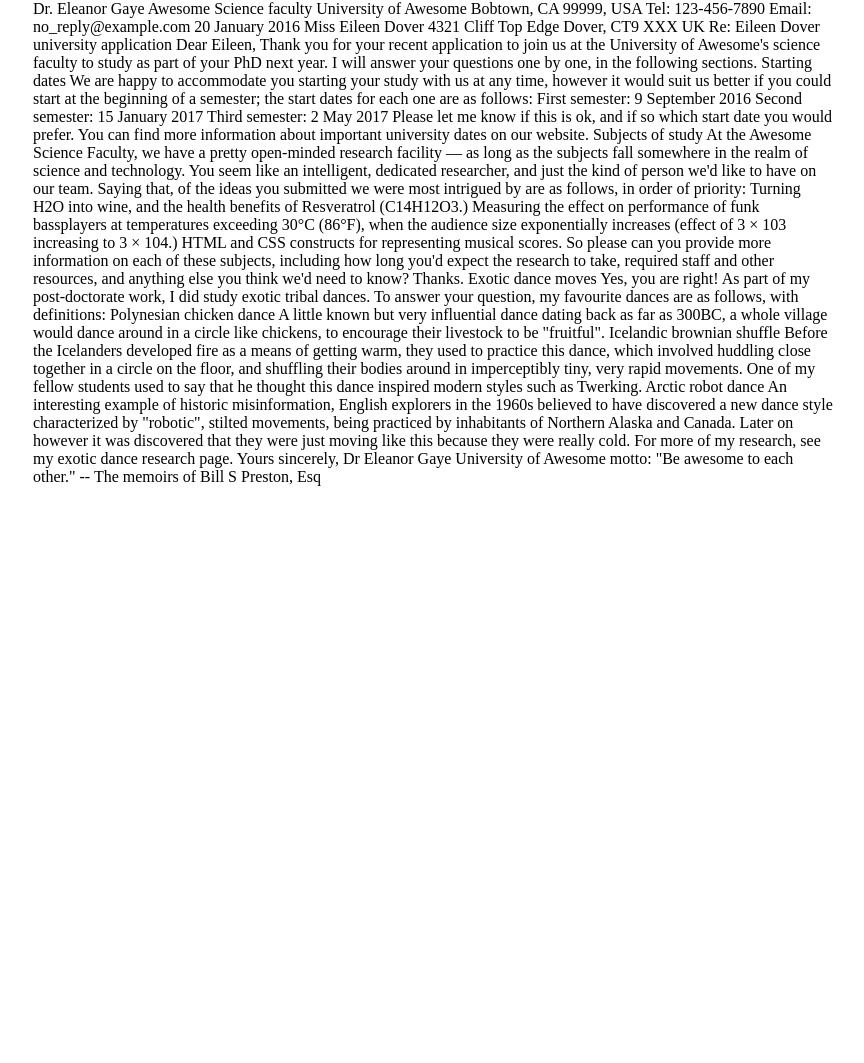
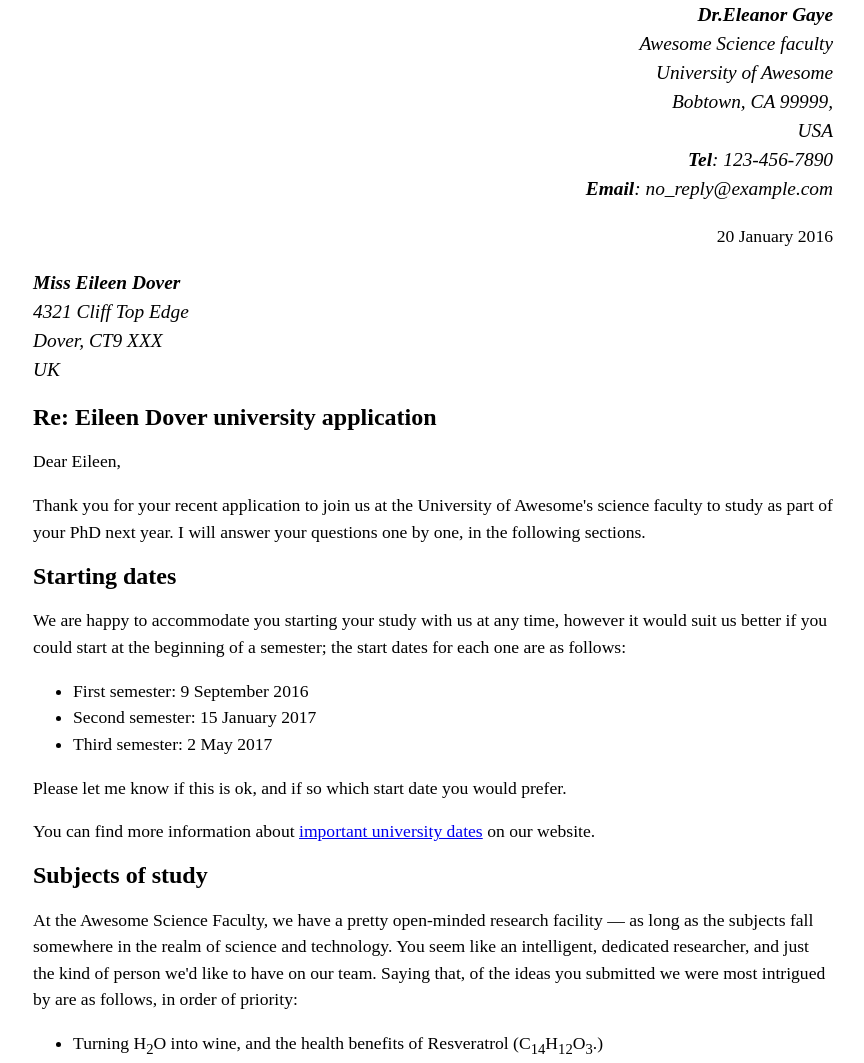
Before and after one commit to bserab/git-tutorial2, a website built with Vite: page index.html in a window 1280 px wide. Shown: the top 1063 px of the page, without its empty margins (207-1071 px from the left). Before the commit the page ends 800 px from the top, so only its background shows below. Built offline with nearby package versions, Linux system fonts and the light colour scheme.

Commit message:
index.htmlの追加

```diff
--- a/index.html
+++ b/index.html
@@ -4,68 +4,77 @@
     <link rel="stylesheet" href="./style.css" />
   </head>
   <body>
-    Dr. Eleanor Gaye
-Awesome Science faculty
-University of Awesome
-Bobtown, CA 99999,
-USA
-Tel: 123-456-7890
-Email: no_reply@example.com
+    <div class = sender-column>
+      <address>
+        <dl>
+          <dd><strong>Dr.Eleanor Gaye</strong></dd>
+          <dd>Awesome Science faculty</dd>
+          <dd>University of Awesome</dd>
+          <dd>Bobtown, CA 99999,</dd>
+          <dd>USA</dd>
+          <dd><strong>Tel</strong>: 123-456-7890</dd>
+          <dd><strong>Email</strong>: no_reply@example.com</dd>
+        </dl>
+      </address>
+      <p>20 January 2016</p>
+    </div>
+    <address>
+      <dl>
+        <dt><strong>Miss Eileen Dover</strong></dt>
+        <dt>4321 Cliff Top Edge</dt>
+        <dt>Dover, CT9 XXX</dt>
+        <dt>UK</dt>
+      </dl>
 
-20 January 2016
-
-Miss Eileen Dover
-4321 Cliff Top Edge
-Dover, CT9 XXX
-UK
+    </address>
 
 
-Re: Eileen Dover university application
+    <h1>Re: Eileen Dover university application</h1>
 
-Dear Eileen,
+    <p>Dear Eileen,</p>
 
-Thank you for your recent application to join us at the University of Awesome's science faculty to study as part of your PhD next year. I will answer your questions one by one, in the following sections.
+    <p>Thank you for your recent application to join us at the University of Awesome's science faculty to study as part of your PhD next year. I will answer your questions one by one, in the following sections.</p>
+    <h1>Starting dates</h1>
 
-Starting dates
+    <p>We are happy to accommodate you starting your study with us at any time, however it would suit us better if you could start at the beginning of a semester; the start dates for each one are as follows:</p>
+    <ul>
+      <li>First semester: 9 September 2016</li>
+      <li>Second semester: 15 January 2017</li>
+      <li>Third semester: 2 May 2017</li>
+    </ul>
 
-We are happy to accommodate you starting your study with us at any time, however it would suit us better if you could start at the beginning of a semester; the start dates for each one are as follows:
-
-First semester: 9 September 2016
-Second semester: 15 January 2017
-Third semester: 2 May 2017
-
-Please let me know if this is ok, and if so which start date you would prefer.
-
-You can find more information about important university dates on our website.
+    <p>Please let me know if this is ok, and if so which start date you would prefer.</p>
+    <p>You can find more information about <a href="http://example.com">important university dates</a> on our website.</p>
 
 
-Subjects of study
+    <h1>Subjects of study</h1>
 
-At the Awesome Science Faculty, we have a pretty open-minded research facility — as long as the subjects fall somewhere in the realm of science and technology. You seem like an intelligent, dedicated researcher, and just the kind of person we'd like to have on our team. Saying that, of the ideas you submitted we were most intrigued by are as follows, in order of priority:
-
-Turning H2O into wine, and the health benefits of Resveratrol (C14H12O3.)
-Measuring the effect on performance of funk bassplayers at temperatures exceeding 30°C (86°F), when the audience size exponentially increases (effect of 3 × 103 increasing to 3 × 104.)
-HTML and CSS constructs for representing musical scores.
-
-So please can you provide more information on each of these subjects, including how long you'd expect the research to take, required staff and other resources, and anything else you think we'd need to know? Thanks.
+    <p>At the Awesome Science Faculty, we have a pretty open-minded research facility — as long as the subjects fall somewhere in the realm of science and technology. You seem like an intelligent, dedicated researcher, and just the kind of person we'd like to have on our team. Saying that, of the ideas you submitted we were most intrigued by are as follows, in order of priority:</p>
+    <ul>
+      <li>Turning H<sub>2</sub>O into wine, and the health benefits of Resveratrol (C<sub>14</sub>H<sub>12</sub>O<sub>3</sub>.)</li>
+      <li>Measuring the effect on performance of funk bassplayers at temperatures exceeding 30°C (86°F), when the audience size exponentially increases (effect of 3 × 10<sup>3</sup> increasing to 3 × 10<sup>4</sup>.)</li>
+      <li>HTML and CSS constructs for representing musical scores.</li>
+    </ul>
+    <p>So please can you provide more information on each of these subjects, including how long you'd expect the research to take, required staff and other resources, and anything else you think we'd need to know? Thanks.</p>
 
 
-Exotic dance moves
+    <h1>Exotic dance moves</h1>
+    <p>Yes, you are right! As part of my post-doctorate work, I <em>did</em> study exotic tribal dances. To answer your question, my favourite dances are as follows, with definitions:</p>
+    <dl>
+      <dt>Polynesian chicken dance</dt>
+      <dd>A little known but <em>very</em> influential dance dating back as far as 300BC, a whole village would dance around in a circle like chickens, to encourage their livestock to be "fruitful".</dd>
+      <dt>Icelandic brownian shuffle</dt>
+      <dd>Before the Icelanders developed fire as a means of getting warm, they used to practice this dance, which involved huddling close together in a circle on the floor, and shuffling their bodies around in imperceptibly tiny, very rapid movements. One of my fellow students used to say that he thought this dance inspired modern styles such as Twerking.</dd>
+      <dt>Arctic robot dance</dt>
+      <dd>An interesting example of historic misinformation, English explorers in the 1960s believed to have discovered a new dance style characterized by "robotic", stilted movements, being practiced by inhabitants of Northern Alaska and Canada. Later on however it was discovered that they were just moving like this because they were really cold.</dd>
+    </dl>
 
-Yes, you are right! As part of my post-doctorate work, I did study exotic tribal dances. To answer your question, my favourite dances are as follows, with definitions:
+    <p>For more of my research, see my <a href="http://example.com">exotic dance research page.</a></p>
 
-Polynesian chicken dance
-A little known but very influential dance dating back as far as 300BC, a whole village would dance around in a circle like chickens, to encourage their livestock to be "fruitful".
-Icelandic brownian shuffle
-Before the Icelanders developed fire as a means of getting warm, they used to practice this dance, which involved huddling close together in a circle on the floor, and shuffling their bodies around in imperceptibly tiny, very rapid movements. One of my fellow students used to say that he thought this dance inspired modern styles such as Twerking.
-Arctic robot dance
-An interesting example of historic misinformation, English explorers in the 1960s believed to have discovered a new dance style characterized by "robotic", stilted movements, being practiced by inhabitants of Northern Alaska and Canada. Later on however it was discovered that they were just moving like this because they were really cold.
+    <p>Yours sincerely,</p>
 
-For more of my research, see my exotic dance research page.
+    <p>Dr Eleanor Gaye</p>
 
-Yours sincerely,
-Dr Eleanor Gaye
-
-University of Awesome motto: "Be awesome to each other." -- The memoirs of Bill S Preston, Esq
+    <p>University of Awesome motto: "Be awesome to each other." -- <cite>The memoirs of Bill S Preston, Esq</cite></p>
   </body>
 </html>
```
